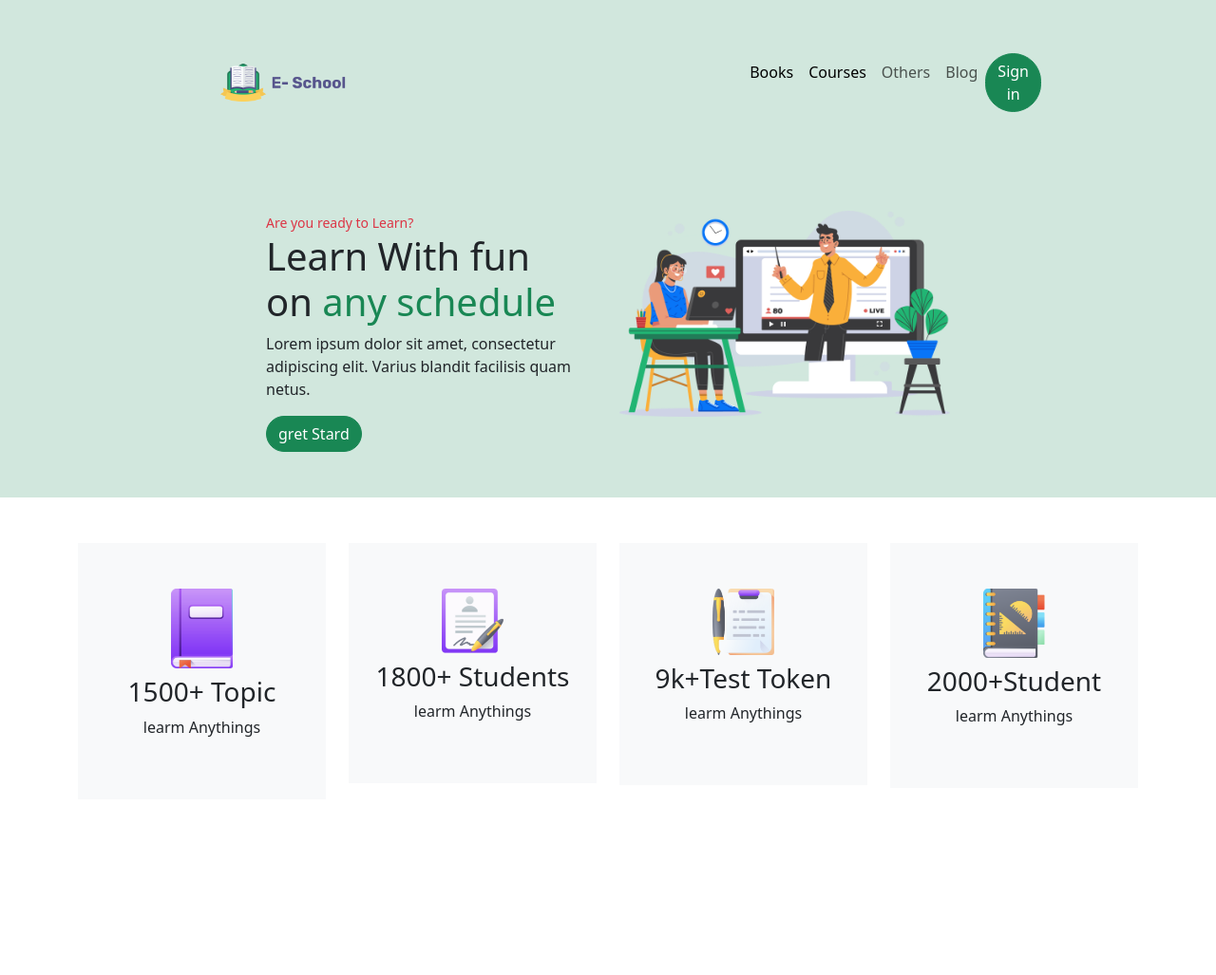
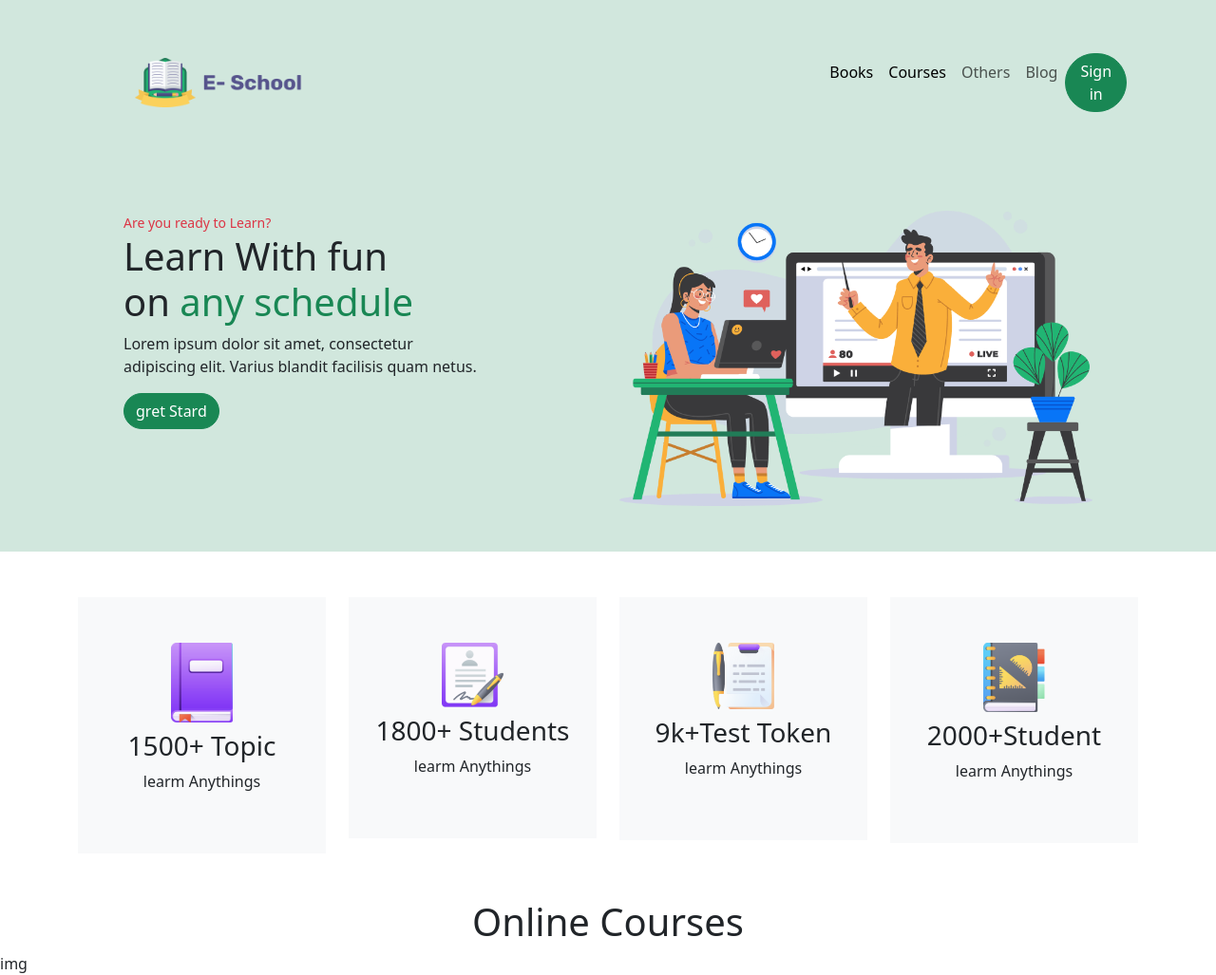
Before and after one commit to MH-akhirul/e-sehool, a plain HTML site: page index.html in a window 1280 px wide. Shown: the whole page at 95% size. Before the commit the page ends 890 px from the top, so only its background shows below. Drawn offline with nearby package versions, Linux system fonts and the light colour scheme.

Commit message:
responsiv

```diff
--- a/index.html
+++ b/index.html
@@ -24,8 +24,8 @@
 <body>
 <!-- nav section strd -->
  <header class="bg-success-subtle">
- <div class="container w-75 my-0 mx-atuo">
-<nav class="  navbar navbar-expand-lg bg-body-tertiary bg-success-subtle">
+ <div class="container">
+<nav class="  navbar navbar-expand-lg bg-body-tertiary bg-success-subtle mb-5">
     <div class="container ms-5 mt-5">
       <a class="navbar-brand" href="#"><img class="img-fluid  w-25" src="ICON/Logo.png" alt=""></a>
       <button class="navbar-toggler" type="button" data-bs-toggle="collapse" data-bs-target="#navbarNav" aria-controls="navbarNav" aria-expanded="false" aria-label="Toggle navigation">
@@ -54,9 +54,9 @@
 <!-- nav section End -->
 <!-- ############################################################################### -->
 <!-- header section sred -->
-  <div class="container w-75 my-0 mx-atuo">
+  <div class="container">
 
-    <div class="row p-5 m-5">
+    <div class="row mb-5 p-5">
   <div class="col-12 col-sm-6  ">
      <small class="text-danger">Are you ready to Learn?</small>
      <h1>Learn With fun <br>
@@ -74,7 +74,7 @@
 
 </div>
 </header>
-
+<!-- ############################################################################################### -->
 <main>
   <div class="container">
     <div class="desbord mb-5 ">
@@ -117,7 +117,17 @@
       </div>
     </div>
   </div>
-
+  <!-- ################################################################################################################## -->
+ <div class="online-Courses">
+  <h1 class="text-center">Online Courses</h1>
+  <div class="row">
+    <div class="col-12 col-sm-12 col-lg-4">
+      img
+    </div>
+    <div class="col-12 col-sm-12 col-lg-4"> </div>
+    <div class="col-12 col-sm-12 col-lg-4"> </div>
+  </div>
+ </div>
 
 
 
```
